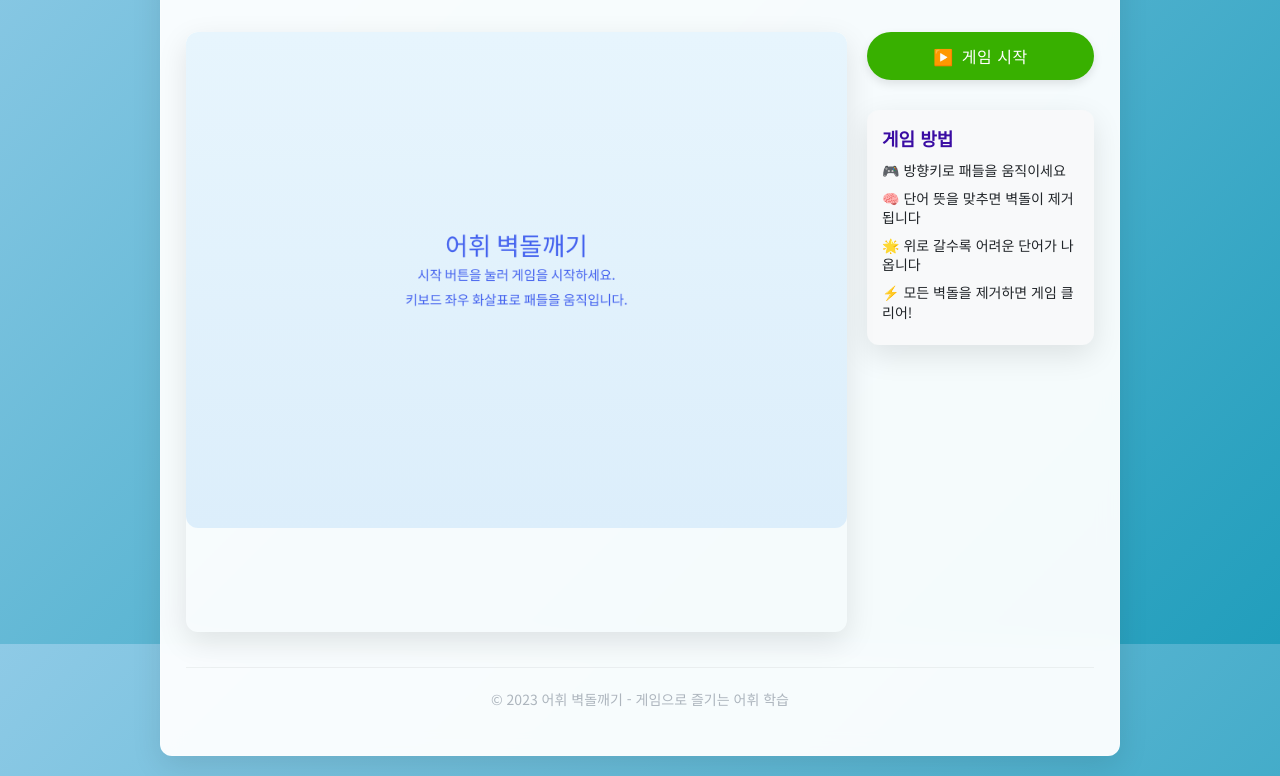
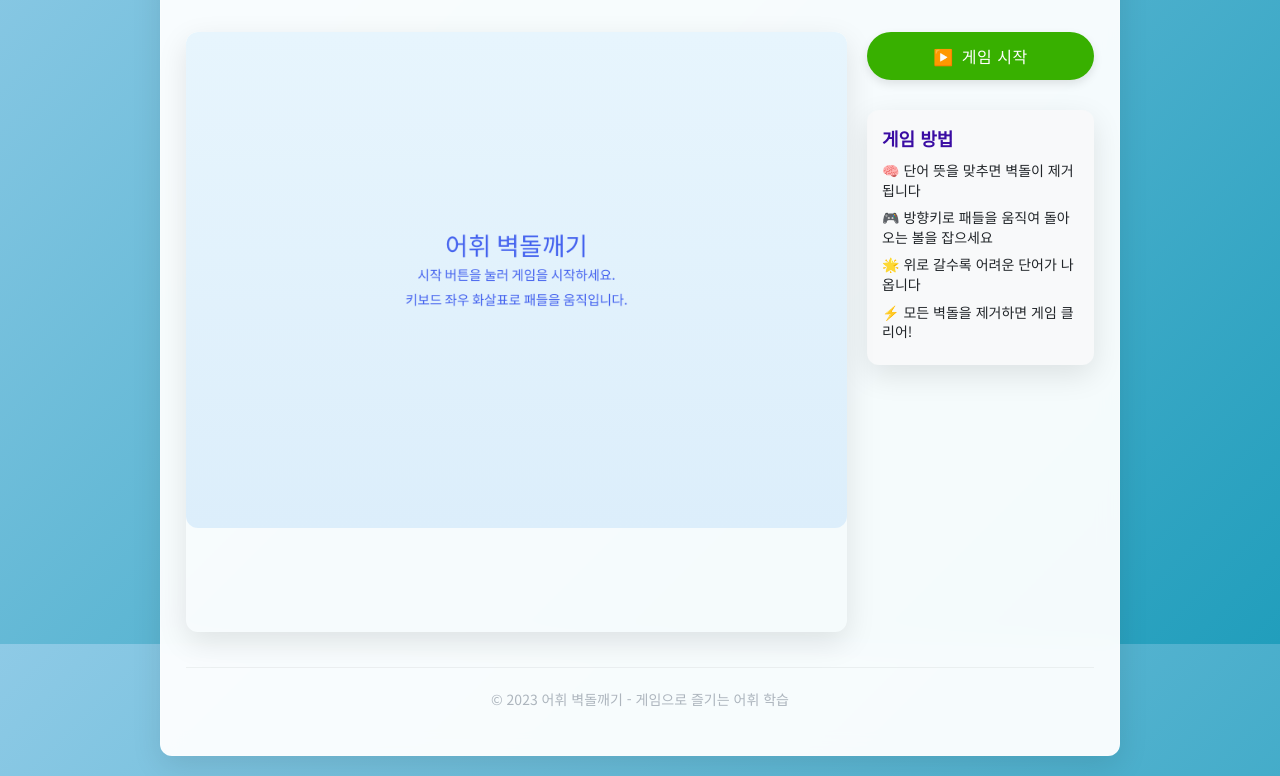
Before and after one commit to alisyos/brick, a website: page index.html in a window 1280 px wide. Shown: the part 156-932 px from the top of the page. Drawn offline with nearby package versions, Linux system fonts and the light colour scheme; no server answers.

Commit message:
게임 방법 설명 업데이트

```diff
--- a/index.html
+++ b/index.html
@@ -69,8 +69,8 @@
                 <div class="game-instructions">
                     <h3>게임 방법</h3>
                     <ul>
-                        <li>🎮 방향키로 패들을 움직이세요</li>
                         <li>🧠 단어 뜻을 맞추면 벽돌이 제거됩니다</li>
+                        <li>🎮 방향키로 패들을 움직여 돌아오는 볼을 잡으세요</li>
                         <li>🌟 위로 갈수록 어려운 단어가 나옵니다</li>
                         <li>⚡ 모든 벽돌을 제거하면 게임 클리어!</li>
                     </ul>
```
